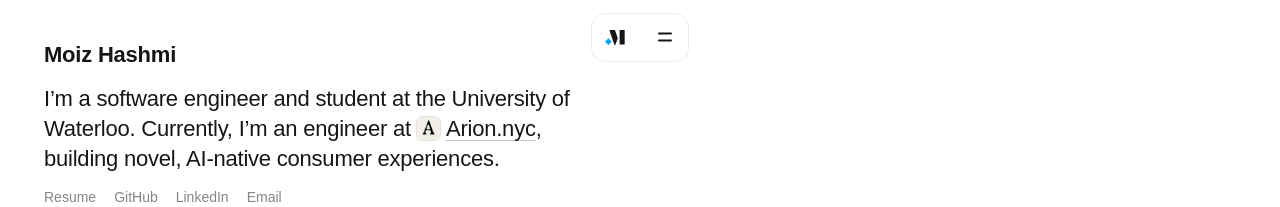
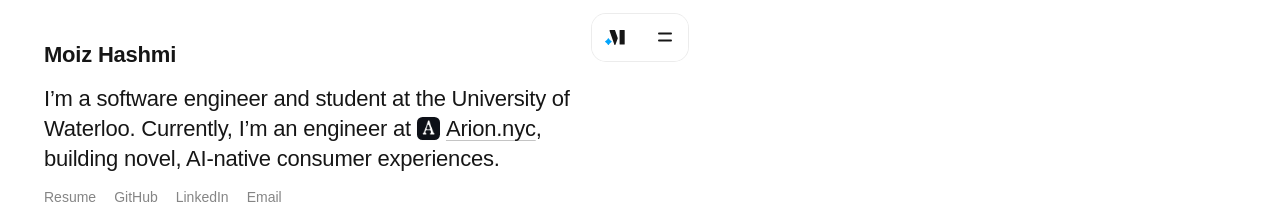
Before and after one commit to MoizDev/personal-website, a Next.js app: page / in a window 1280 px wide. Shown: the top 207 px of the page. Built offline with nearby package versions, Linux system fonts and the light colour scheme; a web font is replaced by a local one.

Commit message:
Invert the Arion icon

```diff
--- a/app/globals.css
+++ b/app/globals.css
@@ -337,6 +337,7 @@ body {
   vertical-align: -0.17em;
   border-radius: 24%;
   box-shadow: 0 0 0 1px rgba(var(--ink-rgb), 0.12);
+  filter: invert(1);
 }
 
 .nowrap {
```
